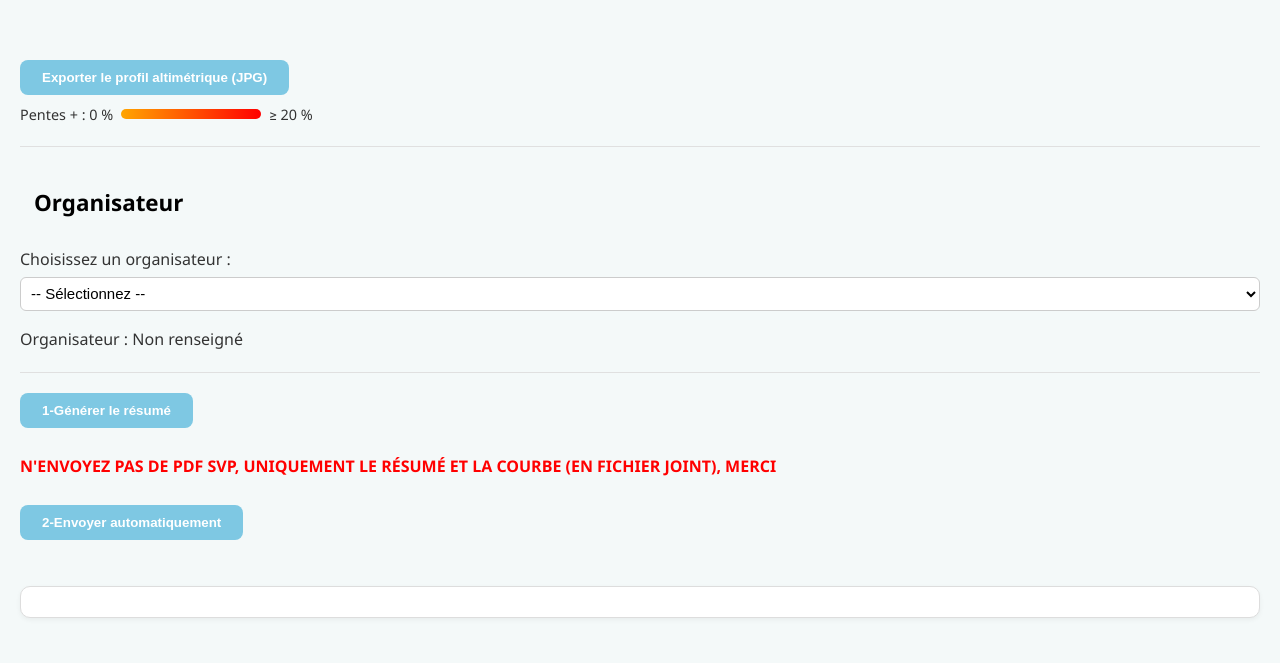
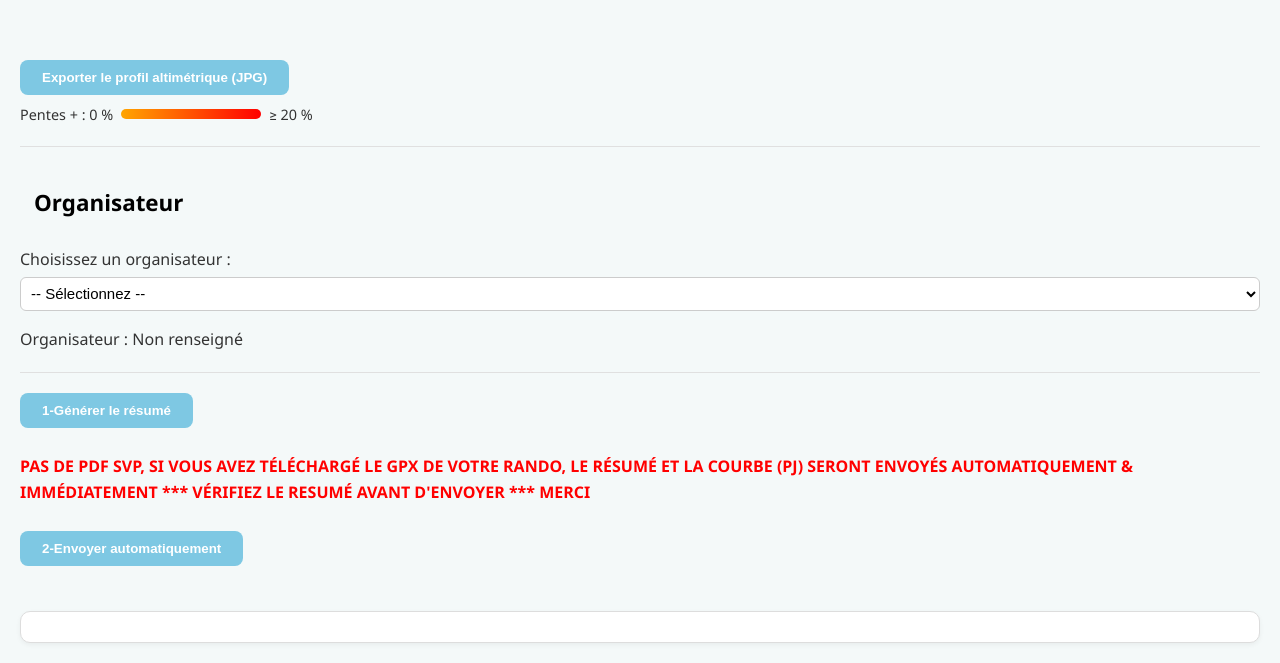
Before and after one commit to dbizcyber/sendpjmail, a website: page index.html in a window 1280 px wide. Shown: the part 2670-3333 px from the top of the page. Before the commit the page ends 3308 px from the top, so only its background shows below. Drawn offline with nearby package versions, Linux system fonts and the light colour scheme.

Commit message:
Update index.html
CHANGEMENT MSGE ALERTE SUR ENVOI IMMEDIAT DU MAIL

```diff
--- a/index.html
+++ b/index.html
@@ -735,7 +735,7 @@ label.small-label {
 <!-- Bouton unique -->
 <button id="btn-generer" type="button">1-Générer le résumé</button>
 <br><br>
-<span style="color:red; font-weight:bold;">N'ENVOYEZ PAS DE PDF SVP, UNIQUEMENT LE RÉSUMÉ ET LA COURBE (EN FICHIER JOINT), MERCI</span>
+<span style="color:red; font-weight:bold;">PAS DE PDF SVP, SI VOUS AVEZ TÉLÉCHARGÉ LE GPX DE VOTRE RANDO, LE RÉSUMÉ ET LA COURBE (PJ) SERONT ENVOYÉS AUTOMATIQUEMENT & IMMÉDIATEMENT *** VÉRIFIEZ LE RESUMÉ AVANT D'ENVOYER *** MERCI</span>
 <br><br>
 <button type="button" onclick="envoyerEmail()">2-Envoyer automatiquement</button>
 <br><br>
```
